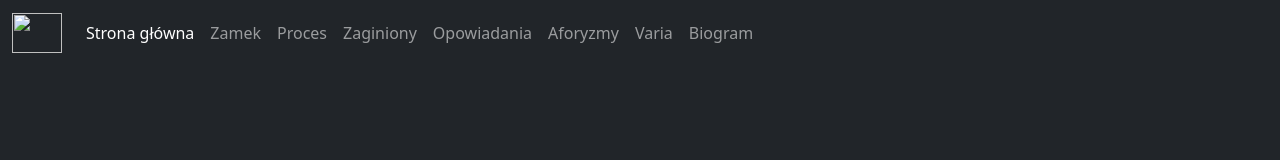
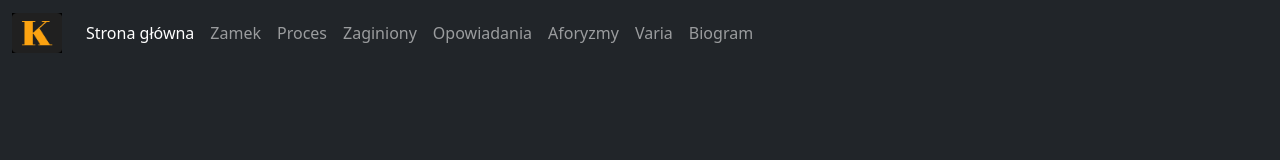
Before and after one commit to fontilan/kafka2, a website: page index.html in a window 1280 px wide. Shown: the top 160 px of the page. Drawn offline with nearby package versions, Linux system fonts and the light colour scheme; the site is published under a folder, as on GitHub Pages, so addresses that start at the root find nothing.

Commit message:
fix path

```diff
--- a/index.html
+++ b/index.html
@@ -16,7 +16,7 @@
     <nav class="navbar navbar-expand-md navbar-dark bg-dark">
       <div class="container-fluid">
         <a class="navbar-brand" href="#"
-          ><img src="/favicon.ico" alt="" width="50" height="40"
+          ><img src="favicon.ico" alt="" width="50" height="40"
         /></a>
         <button
           class="navbar-toggler"
```
